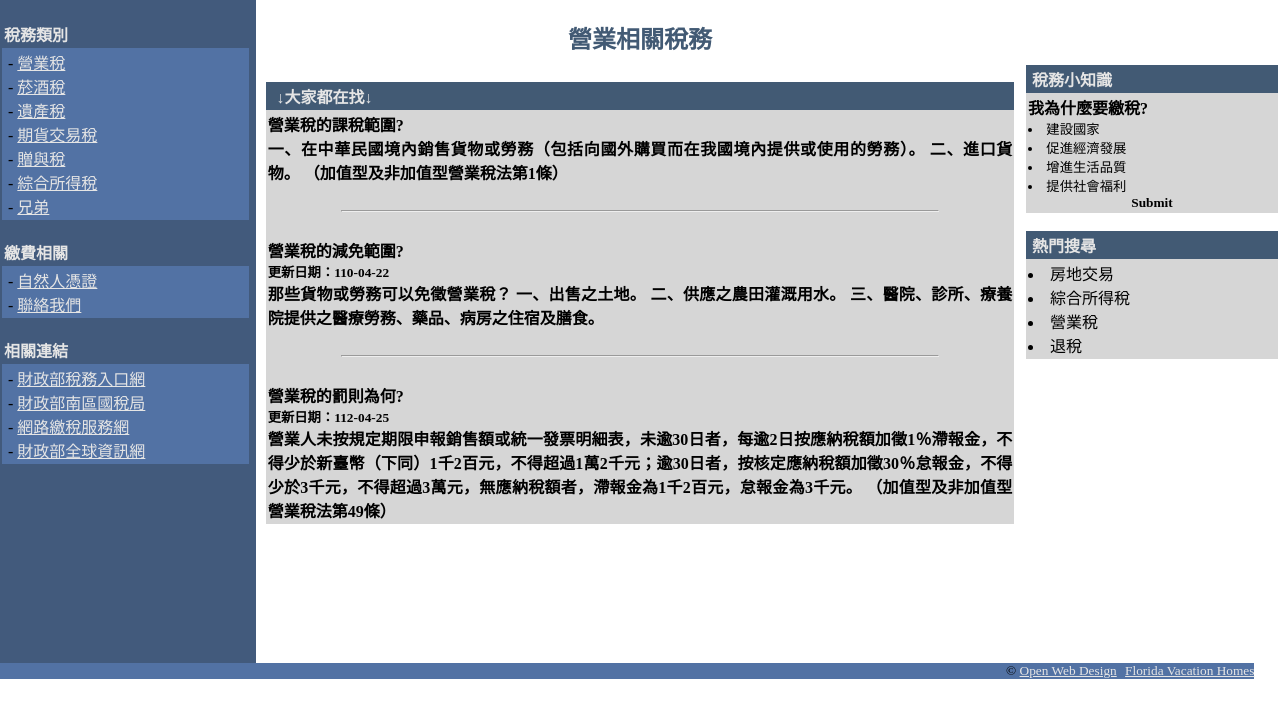
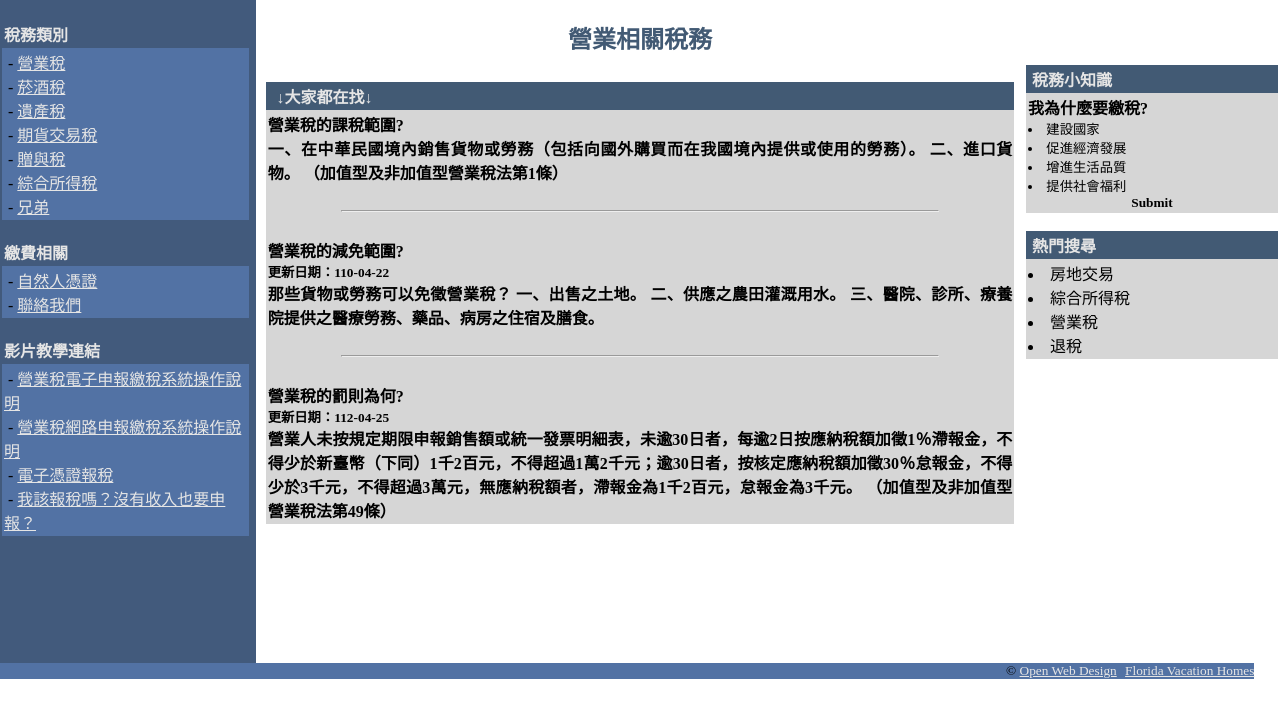
Before and after one commit to ni49ay/123.github.io, a plain HTML site: page index.html in a window 1280 px wide. Drawn offline with Linux system fonts and the light colour scheme.

Commit message:
copy new template

```diff
--- a/index.html
+++ b/index.html
@@ -48,14 +48,14 @@
   <br>
   <table border=0 cellspacing=0 cellpadding=2 width=98%>
     <tr>
-      <td width=100%><font color=#e5e5e5 face=helvetica><b>相關連結</b></font></td>
+      <td width=100%><font color=#e5e5e5 face=helvetica><b>影片教學連結</b></font></td>
     </tr>
     <tr>
       <td width=100% bgcolor=#5272a4>
-        &nbsp;- <font color=#e5e5e5><a href=index.html>財政部稅務入口網</a></font><br>
-        &nbsp;- <font color=#e5e5e5><a href=index.html>財政部南區國稅局</a></font><br>
-        &nbsp;- <font color=#e5e5e5><a href=index.html>網路繳稅服務網</a></font><br>
-        &nbsp;- <font color=#e5e5e5><a href=index.html>財政部全球資訊網</a></font><br>
+        &nbsp;- <font color=#e5e5e5><a href=https://www.youtube.com/watch?v=4OzhlT-kZV0&ab_channel=%E9%9B%BB%E5%AD%90%E5%A0%B1%E7%A8%85%E5%9C%98%E9%9A%8A>營業稅電子申報繳稅系統操作說明</a></font><br>
+        &nbsp;- <font color=#e5e5e5><a href=https://www.youtube.com/watch?v=OR9hFGJqmx8&ab_channel=%E9%9B%BB%E5%AD%90%E5%A0%B1%E7%A8%85%E5%9C%98%E9%9A%8A>營業稅網路申報繳稅系統操作說明</a></font><br>
+        &nbsp;- <font color=#e5e5e5><a href=https://www.youtube.com/watch?v=ylX6lQFg1DI&ab_channel=%E9%9B%BB%E5%AD%90%E5%A0%B1%E7%A8%85%E5%9C%98%E9%9A%8A>電子憑證報稅</a></font><br>
+        &nbsp;- <font color=#e5e5e5><a href=https://www.youtube.com/watch?v=oNcf1QxY9xE&ab_channel=Money101>我該報稅嗎？沒有收入也要申報？</a></font><br>
 
       </td>
     </tr>
```
